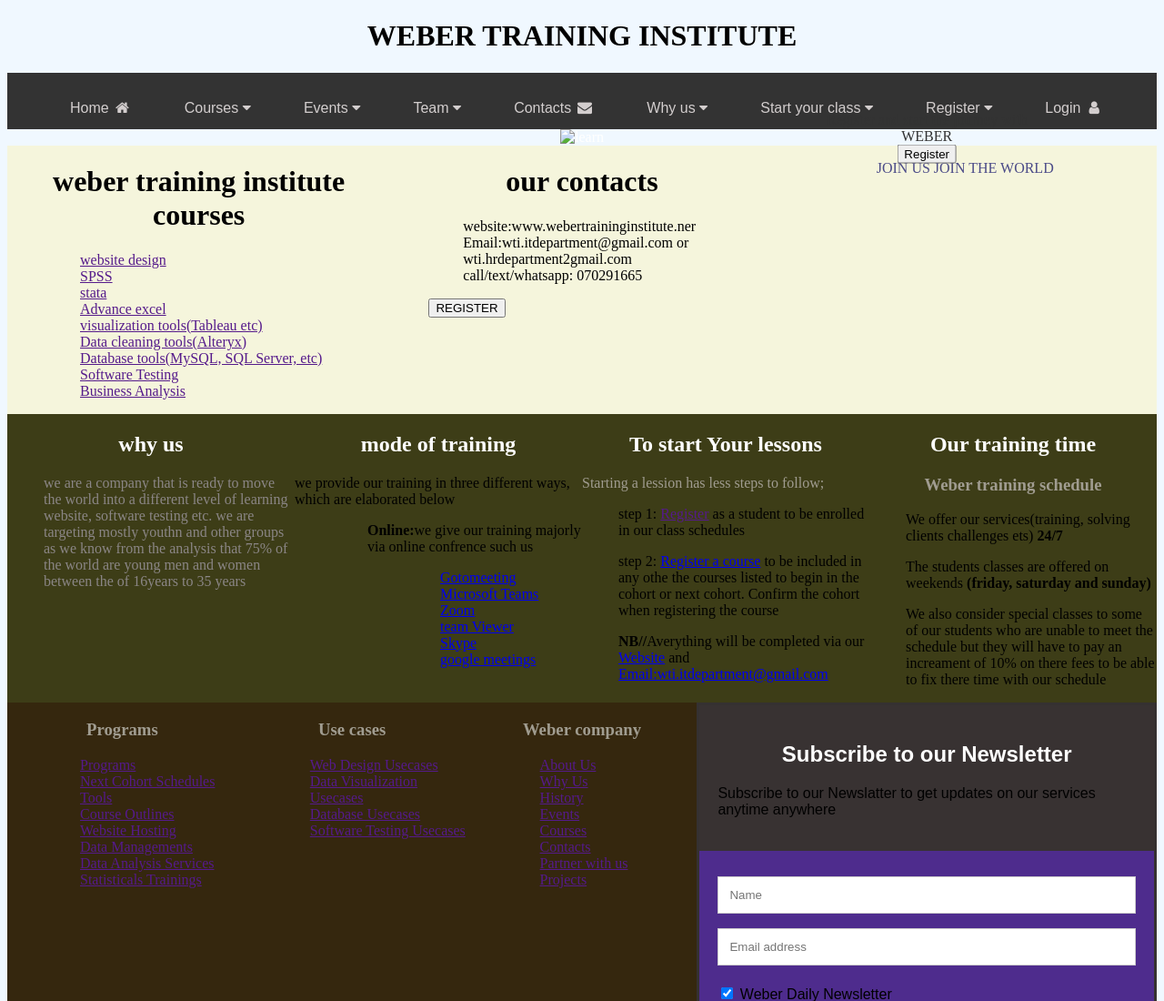
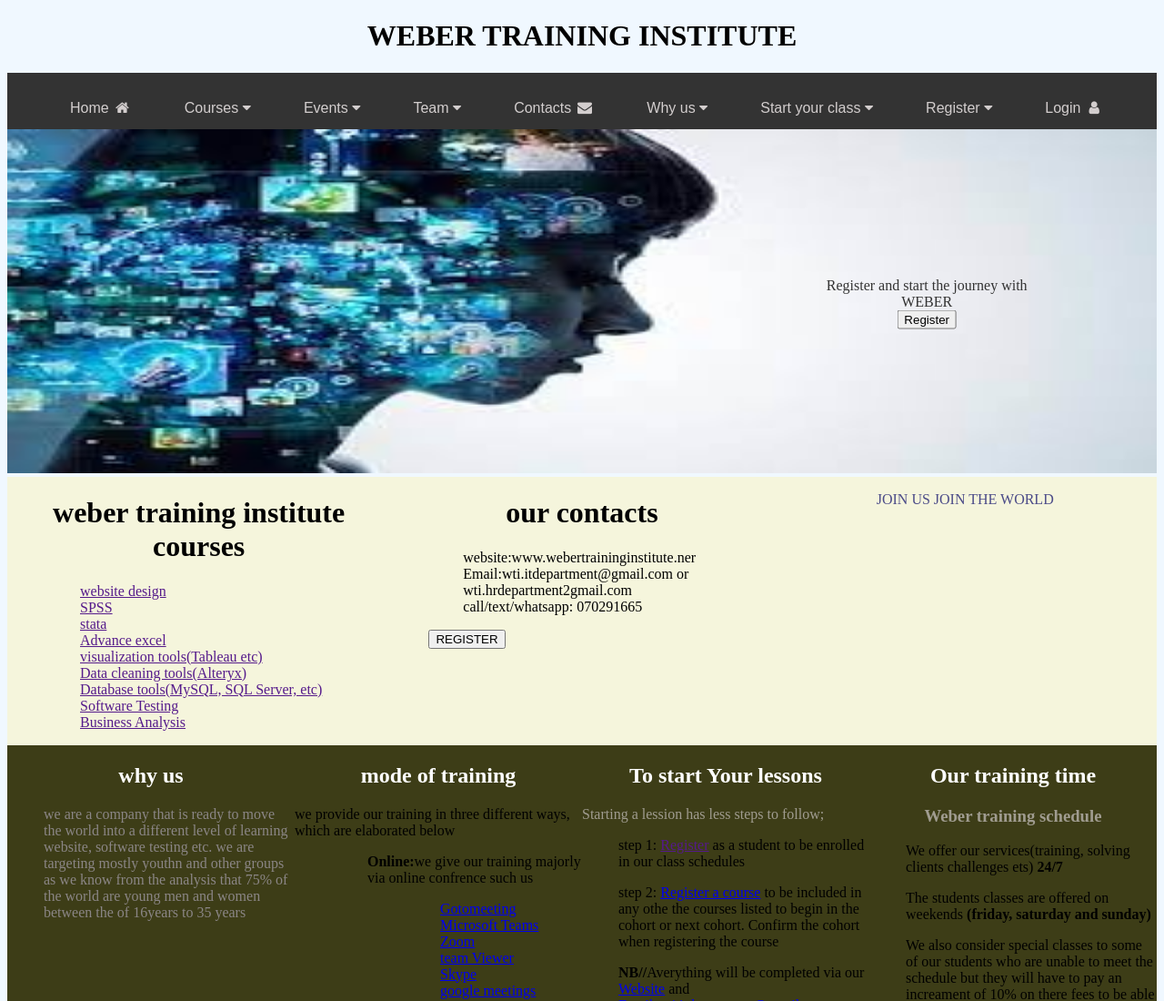
Before and after one commit to webertraining/Webertraininginstitute, a plain HTML site: page index.html in a window 1280 px wide. Shown: the top 1100 px of the page at 91% size. Drawn offline with Linux system fonts and the light colour scheme.

Commit message:
Update index.html

```diff
--- a/index.html
+++ b/index.html
@@ -128,7 +128,7 @@
 <body>
 
     <div class="container">
-        <img src="IMAGES/download (1).jfif" alt="learn" style="width:100%;">
+        <img src="download (1).jfif" alt="learn" style="width:100%;">
         <div class="centered">Register and start the journey with WEBER <br> <button class="" href="#">Register</button>
         </div>
     </div>
```
